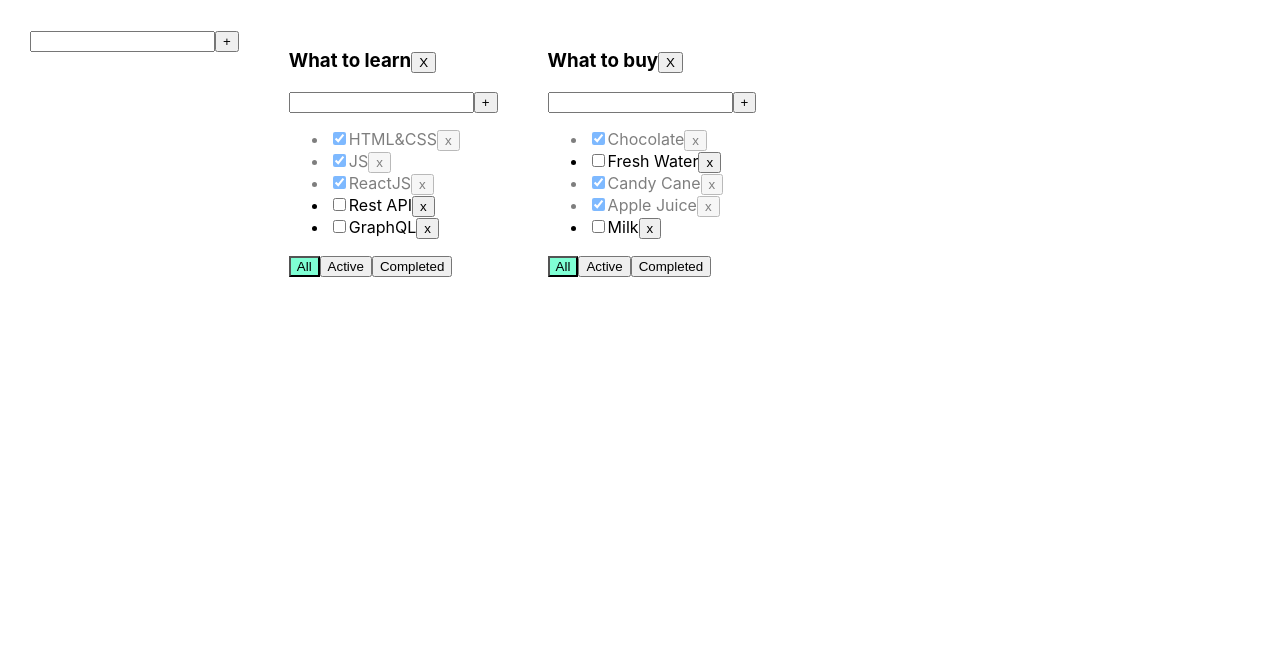
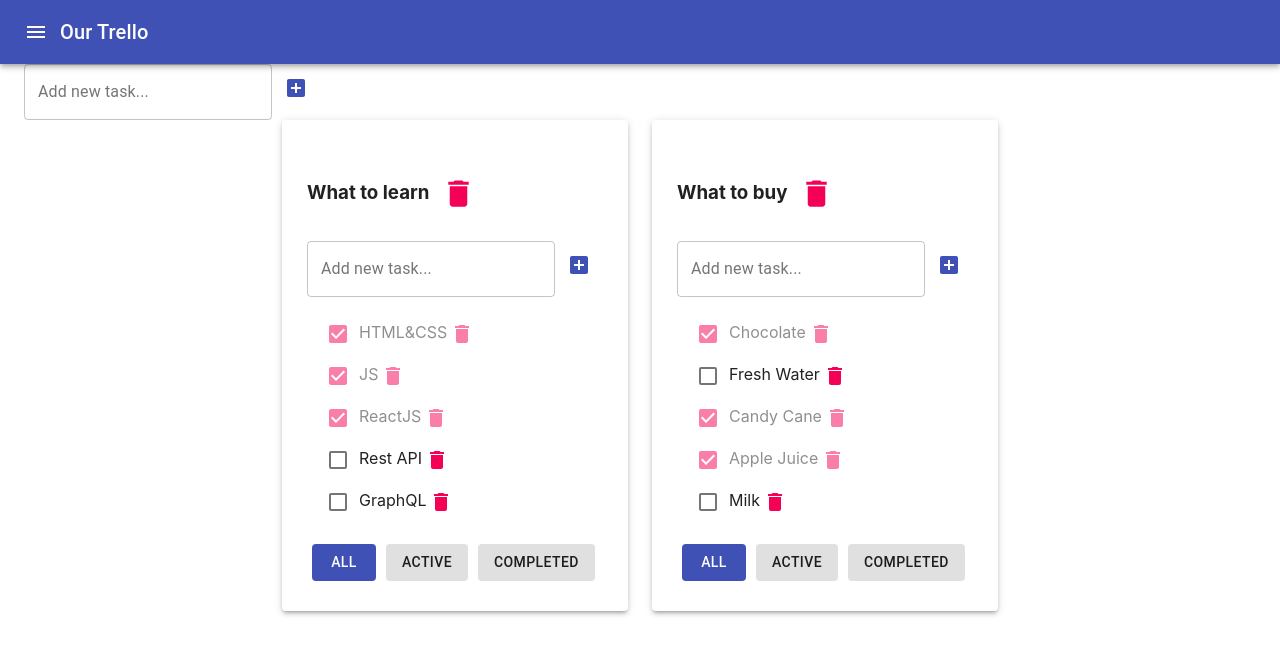
Before and after one commit to EugeneMorash/react-todolist, a React (Create React App) app: page / in a window 1280 px wide. Shown: the top 654 px of the page. Built offline with nearby package versions, Linux system fonts and the light colour scheme.

Commit message:
checkpoint(): pre-redux

```diff
--- a/package.json
+++ b/package.json
@@ -3,6 +3,8 @@
   "version": "0.1.0",
   "private": true,
   "dependencies": {
+    "@material-ui/core": "^4.12.4",
+    "@material-ui/icons": "^4.11.3",
     "@testing-library/jest-dom": "^5.14.1",
     "@testing-library/react": "^13.0.0",
     "@testing-library/user-event": "^13.2.1",
--- a/src/AddItemForm.tsx
+++ b/src/AddItemForm.tsx
@@ -1,4 +1,6 @@
 import React, {ChangeEvent, KeyboardEvent, useState} from 'react';
+import {IconButton, TextField} from "@material-ui/core";
+import {AddBox} from "@material-ui/icons";
 
 type PropsType = {
     addItem: (title: string) => void
@@ -30,13 +32,28 @@ export function AddItemForm(props: PropsType) {
 
     return (
         <div>
-            <input value={title}
-                   onChange={onChangeHandler}
-                   onKeyDown={onKeyPressHandler}
-                   className={error ? "error" : ""}
+            {/*<input value={title}*/}
+            {/*       onChange={onChangeHandler}*/}
+            {/*       onKeyDown={onKeyPressHandler}*/}
+            {/*       className={error ? "error" : ""}*/}
+            {/*/>*/}
+            <TextField label="Add new task..."
+                       variant="outlined"
+                       onChange={onChangeHandler}
+                       onKeyDown={onKeyPressHandler}
+                       value={title}
+
+                       error={!!error}
+                       helperText={error}
             />
-            <button onClick={addItem}>+</button>
-            {error && <div className="error-message">{error}</div>}
+
+
+            {/*<button onClick={addItem}>+</button>*/}
+
+            <IconButton onClick={addItem} color={'primary'} >
+                <AddBox fontSize={'inherit'}/>
+            </IconButton>
+            {/*{error && <div className="error-message">{error}</div>}*/}
         </div>
     );
 }
--- a/src/App.css
+++ b/src/App.css
@@ -1,24 +1,11 @@
-.App {
-  padding: 30px;
-  display: flex;
-}
-
-.App > div {
-  margin-right: 50px;
-}
-
-.error {
-  border: red 1px solid;
-}
-
-.error-message {
-  color: red;
-}
-
-.active-filter {
-  background-color: aquamarine;
-}
 
 .is-done {
   opacity: 0.5;
 }
+
+ul {
+  padding-left: 10px;
+}
+ul li {
+  list-style: none;
+}
--- a/src/App.tsx
+++ b/src/App.tsx
@@ -1,8 +1,10 @@
-import React, {useState} from 'react';
+import React, { useState } from 'react';
 import './App.css';
-import {Todolist} from './Todolist';
-import {v1} from 'uuid';
-import {AddItemForm} from "./AddItemForm";
+import { Todolist } from './Todolist';
+import { v1 } from 'uuid';
+import { AddItemForm } from "./AddItemForm";
+import { AppBar, Button, Container, Grid, IconButton, Paper, Toolbar, Typography } from "@material-ui/core";
+import { Menu } from "@material-ui/icons";
 
 export type FilterValuesType = "all" | "active" | "completed";
 
@@ -28,36 +30,47 @@ function App() {
     const todolistID1 = v1();
     const todolistID2 = v1();
     const [todolists, setTodolists] = useState<Array<TodolistType>>([
-        {id: todolistID1, title: 'What to learn', filter: 'all'},
-        {id: todolistID2, title: 'What to buy', filter: 'all'},
+        { id: todolistID1, title: 'What to learn', filter: 'all' },
+        { id: todolistID2, title: 'What to buy', filter: 'all' },
     ])
     const [tasks, setTasks] = useState<TasksType>({
         [todolistID1]: [
-            {id: v1(), title: "HTML&CSS", isDone: true},
-            {id: v1(), title: "JS", isDone: true},
-            {id: v1(), title: "ReactJS", isDone: true},
-            {id: v1(), title: "Rest API", isDone: false},
-            {id: v1(), title: "GraphQL", isDone: false},
+            { id: v1(), title: "HTML&CSS", isDone: true },
+            { id: v1(), title: "JS", isDone: true },
+            { id: v1(), title: "ReactJS", isDone: true },
+            { id: v1(), title: "Rest API", isDone: false },
+            { id: v1(), title: "GraphQL", isDone: false },
         ],
         [todolistID2]: [
-            {id: v1(), title: "Chocolate", isDone: true},
-            {id: v1(), title: "Fresh Water", isDone: false},
-            {id: v1(), title: "Candy Cane", isDone: true},
-            {id: v1(), title: "Apple Juice", isDone: true},
-            {id: v1(), title: "Milk", isDone: false},
+            { id: v1(), title: "Chocolate", isDone: true },
+            { id: v1(), title: "Fresh Water", isDone: false },
+            { id: v1(), title: "Candy Cane", isDone: true },
+            { id: v1(), title: "Apple Juice", isDone: true },
+            { id: v1(), title: "Milk", isDone: false },
         ]
     });
 
-    //
+    function changeTodolistTitle(todolistID: string, title: string) {
+        setTodolists(todolists.map(tl => tl.id === todolistID ? { ...tl, title } : tl))
+    }
+
+    function changeTaskTitle(todolistID: string, id: string, title: string) {
+        setTasks({
+            ...tasks,
+            [todolistID]: tasks[todolistID].map(task => {
+                return task.id === id ? { ...task, title } : task
+            })
+        })
+    }
 
     function deleteTodolist(todolistID: string) {
         setTodolists(todolists.filter((tl) => tl.id !== todolistID))
-        delete tasks[todolistID]
+        delete tasks[todolistID] //???
     }
 
     function changeFilter(todolistID: string, value: FilterValuesType) {
         setTodolists(todolists.map((tl) => {
-            return tl.id === todolistID ? {...tl, filter: value} : tl
+            return tl.id === todolistID ? { ...tl, filter: value } : tl
         }))
     }
 
@@ -69,7 +82,7 @@ function App() {
     }
 
     function addTask(todolistID: string, title: string) {
-        let task = {id: v1(), title, isDone: false};
+        let task = { id: v1(), title, isDone: false };
         // let newTasks = [task, ...tasks];
         // setTasks(newTasks);
         setTasks({
@@ -82,7 +95,7 @@ function App() {
         setTasks({
             ...tasks,
             [todolistID]: tasks[todolistID].map(task => (
-                taskId === task.id ? {...task, isDone} : task
+                taskId === task.id ? { ...task, isDone } : task
             ))
         })
     }
@@ -99,7 +112,9 @@ function App() {
         }
 
         return (
-            <Todolist key={tl.id}
+            <Grid item key={tl.id}>
+                <Paper elevation={3} style={{ padding: '25px' }}>
+                    <Todolist
                         todolistID={tl.id}
                         title={tl.title}
                         filter={tl.filter}
@@ -108,10 +123,15 @@ function App() {
                         removeTask={removeTask}
                         addTask={addTask}
                         changeTaskStatus={changeStatus}
+                        changeTaskTitle={changeTaskTitle}
 
                         deleteTodolist={deleteTodolist}
+                        changeTodolistTitle={changeTodolistTitle}
                         changeFilter={changeFilter}
                     />
+                </Paper>
+            </Grid>
+
         )
     })
 
@@ -124,13 +144,31 @@ function App() {
         }
 
         setTodolists([...todolists, newTodolist])
-        setTasks({...tasks, [newTodolistID]: []})
+        setTasks({ ...tasks, [newTodolistID]: [] })
     }
 
     return (
         <div className="App">
-            <AddItemForm addItem={addTodolist}/>
+            <AppBar position="static">
+                <Toolbar>
+                    <IconButton edge="start" color="inherit" aria-label="menu">
+                        <Menu />
+                    </IconButton>
+                    <Typography variant="h6">
+                        Our Trello
+                    </Typography>
+                </Toolbar>
+            </AppBar>
+            <Container fixed>
+                <AddItemForm addItem={addTodolist} />
+                <Grid container spacing={3} justifyContent="center">
+
                     {todolistArray.length ? todolistArray : 'Create your todolist'}
+
+
+                </Grid>
+            </Container>
+
         </div>
     );
 }
--- /dev/null
+++ b/src/EditableSpan.tsx
@@ -0,0 +1,50 @@
+import React, {ChangeEvent, KeyboardEvent, useState} from 'react';
+import {TextField} from "@material-ui/core";
+
+
+type PropsType = {
+    title: string
+    changeTitle: (title: string) => void
+}
+
+export function EditableSpan(props: PropsType) {
+
+    const [editMode, setEditMode] = useState<boolean>(false)
+    const [title, setTitle] = useState<string>(props.title)
+
+    const onEditMode = () => {
+        setEditMode(true)
+    }
+    const offEditMode = () => {
+        setEditMode(false)
+        props.changeTitle(title);
+    }
+    const onChangeHandler = (e: ChangeEvent<HTMLInputElement>) => {
+        setTitle(e.currentTarget.value)
+    }
+    const onEnterHandler = (e: KeyboardEvent<HTMLInputElement>) => {
+        e.key === 'Enter' && offEditMode();
+    }
+
+    return (
+        editMode
+            ?
+            // <input value={title}
+            //        autoFocus={true}
+            //        onBlur={offEditMode}
+            //        onChange={onChangeHandler}
+            //        onKeyDown={onEnterHandler}
+            // />
+            <TextField label="Task name"
+                       value={title}
+                       autoFocus={true}
+                       onBlur={offEditMode}
+                       onChange={onChangeHandler}
+                       onKeyDown={onEnterHandler}
+            />
+            :
+            <span onDoubleClick={onEditMode}>
+            {title}
+        </span>
+    );
+}
--- a/src/Todolist.tsx
+++ b/src/Todolist.tsx
@@ -1,6 +1,9 @@
-import React, {ChangeEvent, KeyboardEvent, useState} from 'react';
+import React, {ChangeEvent} from 'react';
 import {FilterValuesType} from './App';
 import {AddItemForm} from "./AddItemForm";
+import {EditableSpan} from "./EditableSpan";
+import {Button, Checkbox, IconButton} from "@material-ui/core";
+import {Delete as DeleteIcon} from "@material-ui/icons";
 
 type TaskType = {
     id: string
@@ -19,11 +22,12 @@ type PropsType = {
     changeTaskStatus: (todolistID: string, taskId: string, isDone: boolean) => void
 
     deleteTodolist: (todolistID: string) => void
+    changeTodolistTitle: (todolistID: string, title: string) => void
+    changeTaskTitle: (todolistID: string, id: string, title: string) => void
     changeFilter: (todolistID: string, value: FilterValuesType) => void
-    }
+}
 
 export function Todolist(props: PropsType) {
-
 
 
     const onAllClickHandler = () => props.changeFilter(props.todolistID, "all");
@@ -39,40 +43,98 @@ export function Todolist(props: PropsType) {
         props.deleteTodolist(props.todolistID)
     }
 
+    const changeTodolistTitle = (title: string) => {
+        props.changeTodolistTitle(props.todolistID, title)
+    }
+
+
     return <div>
         <h3>
-            {props.title}
-            <button onClick={onDeleteHandler}>X</button>
+            <EditableSpan title={props.title} changeTitle={changeTodolistTitle}/>
+
+
+            {/*<button onClick={onDeleteHandler}>X</button>*/}
+            <IconButton onClick={onDeleteHandler}
+                        aria-label="delete"
+                        color="secondary"
+            >
+                <DeleteIcon fontSize="large"/>
+            </IconButton>
         </h3>
+
         <AddItemForm addItem={addTask}/>
+
         <ul>
             {
-                props.tasks.map(t => {
+                props.tasks.map((t) => {
                     const onClickHandler = () => props.removeTask(props.todolistID, t.id)
                     const onChangeHandler = (e: ChangeEvent<HTMLInputElement>) => {
                         props.changeTaskStatus(props.todolistID, t.id, e.currentTarget.checked);
                     }
 
+                    const changeTaskTitle = (title: string) => {
+                        props.changeTaskTitle(props.todolistID, t.id, title)
+                    }
+
                     return <li key={t.id} className={t.isDone ? "is-done" : ""}>
-                        <input type="checkbox"
-                               onChange={onChangeHandler}
-                               checked={t.isDone}/>
-                        <span>{t.title}</span>
-                        <button onClick={onClickHandler}>x</button>
+                        {/*<input type="checkbox"*/}
+                        {/*       onChange={onChangeHandler}*/}
+                        {/*       checked={t.isDone}/>*/}
+                        <Checkbox
+                            onChange={onChangeHandler}
+                            checked={t.isDone}
+                        />
+
+                        {/*<span>{t.title}</span>*/}
+                        <EditableSpan title={t.title} changeTitle={changeTaskTitle}/>
+                        {/*<button onClick={onClickHandler}>x</button>*/}
+                        <IconButton onClick={onClickHandler}
+                                    aria-label="delete"
+                                    size="small"
+                                    color="secondary"
+                        >
+                            <DeleteIcon/>
+                        </IconButton>
                     </li>
                 })
             }
         </ul>
         <div>
-            <button className={props.filter === 'all' ? "active-filter" : ""}
-                    onClick={onAllClickHandler}>All
-            </button>
-            <button className={props.filter === 'active' ? "active-filter" : ""}
-                    onClick={onActiveClickHandler}>Active
-            </button>
-            <button className={props.filter === 'completed' ? "active-filter" : ""}
-                    onClick={onCompletedClickHandler}>Completed
-            </button>
+            <Button onClick={onAllClickHandler}
+                    variant="contained"
+                    disableElevation
+                    color={props.filter === 'all' ? "primary" : "default"}
+                    style={{margin: "5px"}}
+            >
+                All
+            </Button>
+            <Button onClick={onActiveClickHandler}
+                    variant="contained"
+                    disableElevation
+                    color={props.filter === 'active' ? "primary" : "default"}
+                    style={{margin: "5px"}}
+            >
+                Active
+            </Button>
+            <Button
+                onClick={onCompletedClickHandler}
+                variant="contained"
+                disableElevation
+                color={props.filter === 'completed' ? "primary" : "default"}
+                style={{margin: "5px"}}
+            >
+                Completed
+            </Button>
+
+            {/*<button className={props.filter === 'all' ? "active-filter" : ""}*/}
+            {/*        onClick={onAllClickHandler}>All*/}
+            {/*</button>*/}
+            {/*<button className={props.filter === 'active' ? "active-filter" : ""}*/}
+            {/*        onClick={onActiveClickHandler}>Active*/}
+            {/*</button>*/}
+            {/*<button className={props.filter === 'completed' ? "active-filter" : ""}*/}
+            {/*        onClick={onCompletedClickHandler}>Completed*/}
+            {/*</button>*/}
         </div>
     </div>
 }
```
Also changed, not shown: 1 other file (tests, documents, lock files or other folders). Lines whose indentation alone changed are shown as unchanged.
